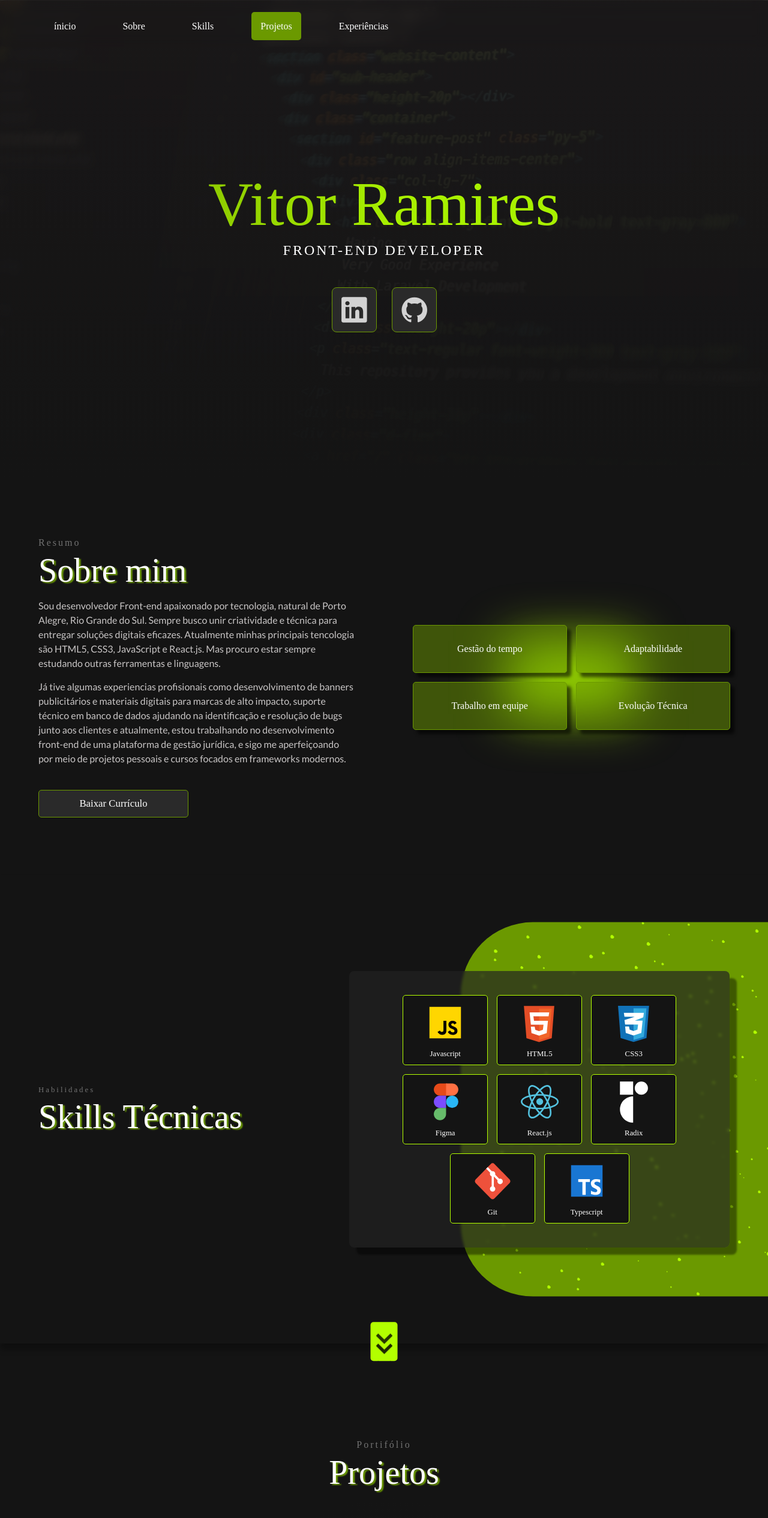
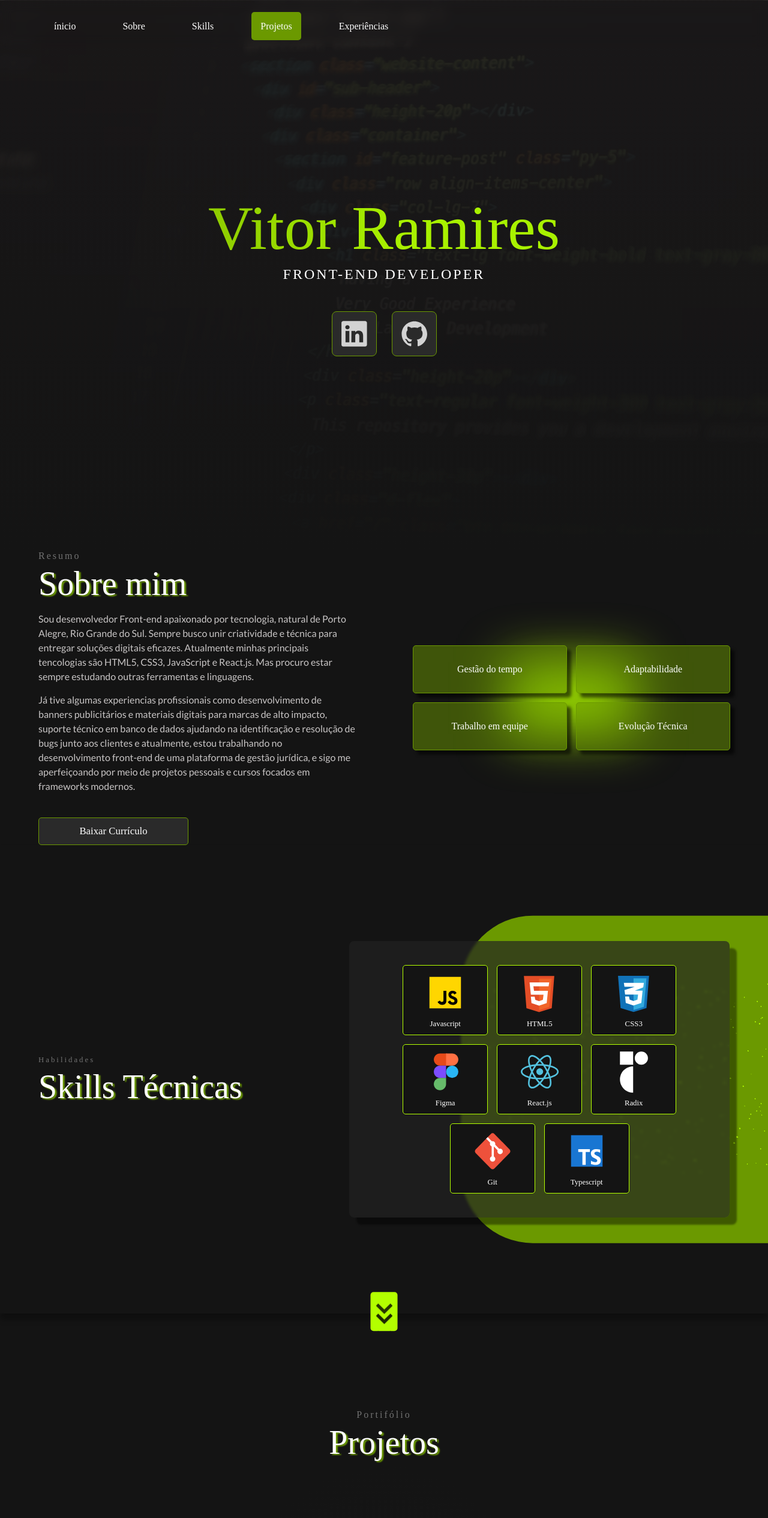
Before and after one commit to VitorRamires/vitor_portifolio, a React (Vite) app: page / in a window 1280 px wide. Shown: the top 2531 px of the page at 60% size. Built offline with nearby package versions, Linux system fonts and the light colour scheme; a web font is replaced by a local one.

Commit message:
fix: less space between about ad banner sections

```diff
--- a/src/components/about.tsx
+++ b/src/components/about.tsx
@@ -10,6 +10,7 @@ export function About() {
   const animRef = useRef(null);
   const inView = useInView(animRef, { amount: 0.35, once: true });
 
+  // Mouse movement
   function affectDegree(event: React.MouseEvent<HTMLDivElement>) {
     if (!divRef.current) return;
 
@@ -70,12 +71,12 @@ export function About() {
               Sou desenvolvedor Front-end apaixonado por tecnologia, natural de
               Porto Alegre, Rio Grande do Sul. Sempre busco unir criatividade e
               técnica para entregar soluções digitais eficazes. Atualmente
-              minhas principais tencologia são HTML5, CSS3, JavaScript e
+              minhas principais tencologias são HTML5, CSS3, JavaScript e
               React.js. Mas procuro estar sempre estudando outras ferramentas e
               linguagens.
             </p>
             <p>
-              Já tive algumas experiencias profisionais como desenvolvimento de
+              Já tive algumas experiencias profissionais como desenvolvimento de
               banners publicitários e materiais digitais para marcas de alto
               impacto, suporte técnico em banco de dados ajudando na
               identificação e resolução de bugs junto aos clientes e atualmente,
--- a/src/components/skills.tsx
+++ b/src/components/skills.tsx
@@ -24,7 +24,7 @@ export function Skills() {
       opacity: 0,
     },
     visibleDecoration: {
-      width: 40 + "%",
+      width: 40 + "vw",
       opacity: 1,
     },
   };
--- a/src/styles/about.css
+++ b/src/styles/about.css
@@ -4,7 +4,6 @@
   justify-content: space-between;
   gap: 6rem;
   color: var(--textColor);
-  margin: 6rem 0;
 }
 
 .about-info,
--- a/src/styles/banner.css
+++ b/src/styles/banner.css
@@ -6,9 +6,8 @@
   background-position: center;
   background-repeat: no-repeat;
   position: relative;
-  height: 100vh;
   width: 100%;
-  padding-top: 35vh;
+  padding: 20rem 0;
 }
 
 .overlay-banner {
@@ -105,11 +104,7 @@
   }
 }
 
-@media screen and (max-width: 717px) {
-  #info-banner {
-    padding-top: 25vh;
-  }
-}
+
 
 @media screen and (max-width: 530px) {
   .banner-titles .name {
@@ -121,7 +116,7 @@
   }
 
   #info-banner {
-    padding-top: 40vh;
+    padding: 40vh 0;
   }
 }
 
--- a/src/styles/skills.css
+++ b/src/styles/skills.css
@@ -71,9 +71,7 @@
   top: 50%;
   right: 0;
   transform: translateY(-50%);
-  width: 450px;
-  max-width: 100%;
-  height: 80%;
+  height: 70%;
   background-color: var(--DarkGreen);
   background-size: 100% 50%;
   border-radius: 120px 0 0 120px;
@@ -83,10 +81,11 @@
 
 #particleCanvas {
   position: absolute;
-  top: 0;
+  top: 50%;
+  transform: translateY(-50%);
   left: 0;
-  width: auto;
-  height: 100%;
+  width: 100%;
+  height: auto;
 }
 
 @media screen and (max-width: 1000px) {
```
